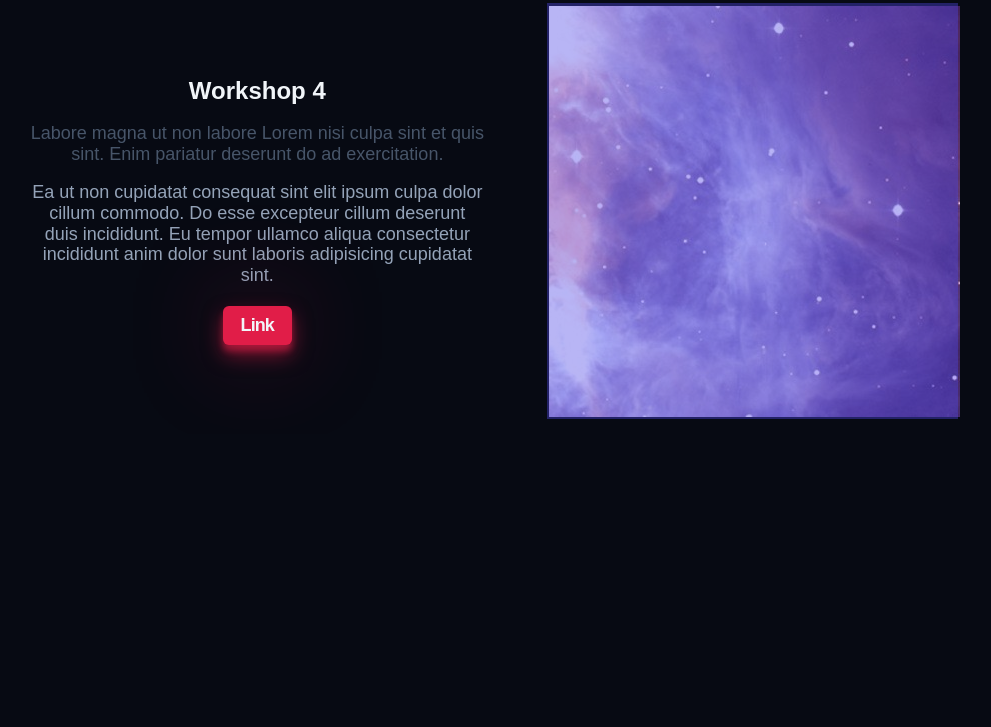
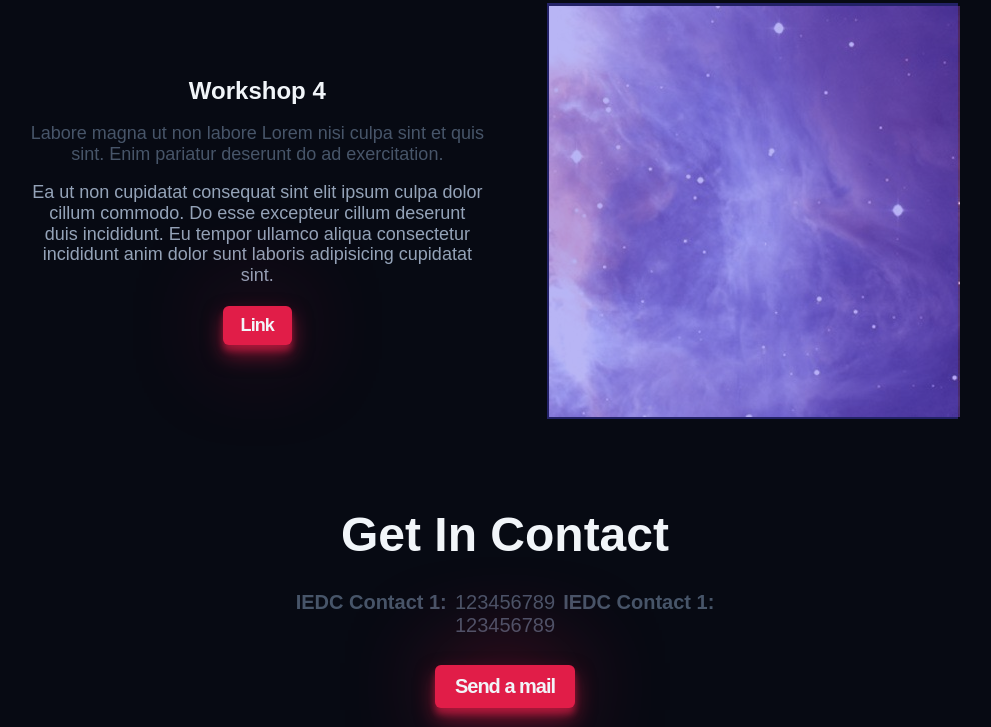
Before and after one commit to kidobop/iedcmti, a website built with Vite: page index.html in a window 1280 px wide. Shown: the part 3083-3810 px from the top of the page, without its empty margins (135-1126 px from the left). Before the commit the page ends 3517 px from the top, so only its background shows below. Built offline with nearby package versions, Linux system fonts and the light colour scheme; a web font is replaced by a local one.

Commit message:
Created a contact section

```diff
--- a/index.html
+++ b/index.html
@@ -185,7 +185,15 @@
 
         </div>
       </section>
-      <!-- <section></section> -->
+      <section class="contact container section">
+        <h2 class="contact__title">Get in Contact</h2>
+        <p class="contact__description">
+          <b>IEDC Contact 1: </b>123456789
+          <b>IEDC Contact 1: </b>123456789
+        </p>
+        <a class="contact__btn btn" href="mailto:hello@email.com" target="_blank">Send a mail</a>
+
+      </section>
       <!-- <section></section> -->
     </main>
     <footer></footer>
--- a/src/main.js
+++ b/src/main.js
@@ -4,4 +4,5 @@ import '../styles/components/header.css';
 import '../styles/components/hero.css';
 import '../styles/components/about.css';
 import '../styles/components/work.css';
+import '../styles/components/contact.css';
 import '../styles/utlis.css';
--- /dev/null
+++ b/styles/components/contact.css
@@ -0,0 +1,86 @@
+.contact{
+    display: flex;
+    flex-direction: column;
+    justify-content: center;
+    align-items: center;
+    text-align: center;
+    gap: 1rem;
+}
+
+.contact__title{
+    font-size: var(--size-2xl);
+    color: var(--clr-light);
+    text-transform: capitalize  ;
+}
+
+.contact__description{
+    font-size: var(--size-sm);
+    color: var(--clr-slate600);
+    max-width: 60ch;
+}
+
+.contact__btn{
+    font-size: var(--size-sm);
+}
+
+/* xs */
+@media (min-width: 475px) {
+    .contact{
+        gap: 1rem;
+    }
+
+    .contact__title{
+        font-size: var(--size-3xl);
+    }
+
+    .contact__description{
+        font-size: var(--size-base);
+    }
+
+    .contact__btn{
+        font-size: var(--size-base);
+    }
+}
+
+/* sm */
+/* @media (min-width: 640px) {} */
+
+/* md */
+/* @media (min-width: 768px) {} */
+
+/* lg */
+@media (min-width: 1024px) {
+        .contact__title {
+            font-size: var(--size-4xl);
+        }
+
+        .contact__description {
+            font-size: var(--size-lg);
+        }
+
+        .contact__btn {
+            font-size: var(--size-lg);
+        }
+}
+
+/* xl */
+@media (min-width: 1280px) {
+    .contact {
+            gap: 1rem;
+        }
+
+        .contact__title {
+            font-size: var(--size-5xl);
+        }
+
+        .contact__description {
+            font-size: var(--size-xl);
+        }
+
+        .contact__btn {
+            font-size: var(--size-xl);
+        }
+}
+
+/* 2xl */
+/* @media (min-width: 1536px) {} */
```
